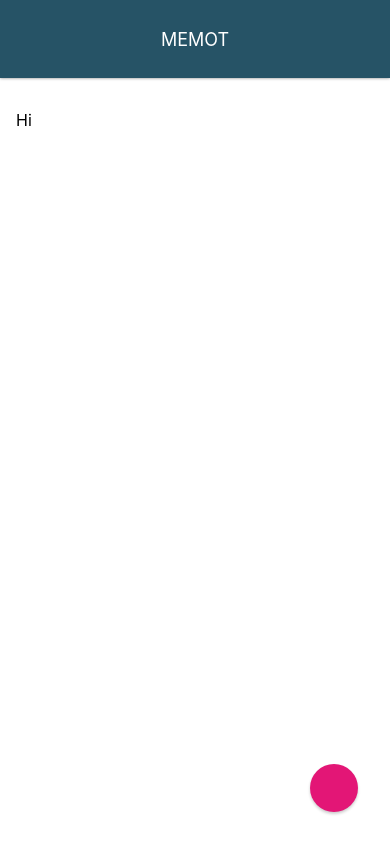
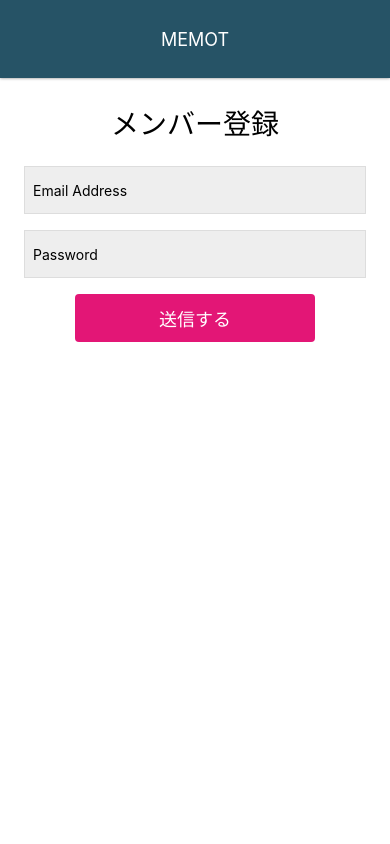
Before and after one commit to Hud3100/MemoApp, a React Native app: screen / in a window 390 px wide. Built offline with nearby package versions, Linux system fonts and the light colour scheme; a web font is replaced by a local one.

Commit message:
Create Login and Signup Screen

```diff
--- a/App.js
+++ b/App.js
@@ -1,7 +1,7 @@
 import React from 'react';
 import { StyleSheet, View } from 'react-native';
 
-import MemoEditScreen from './src/screens/MemoEditScreen';
+import SignUpScreen from './src/screens/SignUpScreen';
 import Appbar from './src/components/Appbar';
 
 export default class App extends React.Component {
@@ -9,7 +9,7 @@
 		return (
 			<View style={styles.container}>
 				<Appbar />
-				<MemoEditScreen />
+				<SignUpScreen />
 			</View>
 		);
 	}
--- /dev/null
+++ b/src/screens/SignUpScreen.js
@@ -0,0 +1,56 @@
+import React from 'react';
+import { StyleSheet, View, TextInput, Text, TouchableHighlight } from 'react-native';
+
+class SignUpScreen extends React.Component {
+    render() {
+        return(
+            <View style={styles.container}>
+                <Text style={styles.title}>
+                    メンバー登録
+                </Text>
+                <TextInput style={styles.input} value="Email Address" />
+                <TextInput style={styles.input} value="Password" />
+                <TouchableHighlight style={styles.button} onPress={() => {}} underlayColor='#C70F66'>
+                    <Text style={styles.buttonTitle}>送信する</Text>
+                </TouchableHighlight>
+            </View>
+        );
+    }
+}
+
+const styles = StyleSheet.create({
+    container: {
+        flex: 1,
+        width: '100%',
+        padding: 24,
+        backgroundColor: '#fff',
+    },
+    input: {
+        backgroundColor: '#eee',
+        height: 48,
+        marginBottom: 16,
+        borderWidth: 1,
+        borderColor: '#DDD',
+        padding: 8,
+    },
+    title: {
+        fontSize: 28,
+        alignSelf: 'center',
+        marginBottom: 24,
+    },
+    button: {
+        backgroundColor: '#E31676',
+        height: 48,
+        borderRadius: 4,
+        justifyContent: 'center',
+        alignItems: 'center',
+        width: '70%',
+        alignSelf: 'center',
+    },
+    buttonTitle: {
+        color: '#fff',
+        fontSize: 18,
+    }
+});
+
+export default SignUpScreen;
```
Also changed, not shown: src/screens/LoginScreen.js (added, +56 -0 lines).
